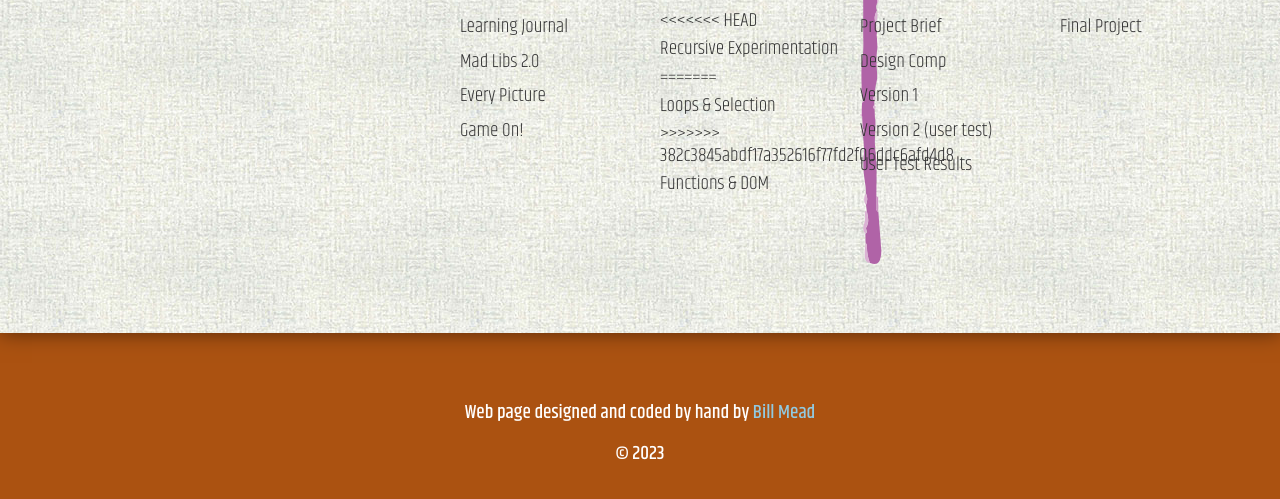
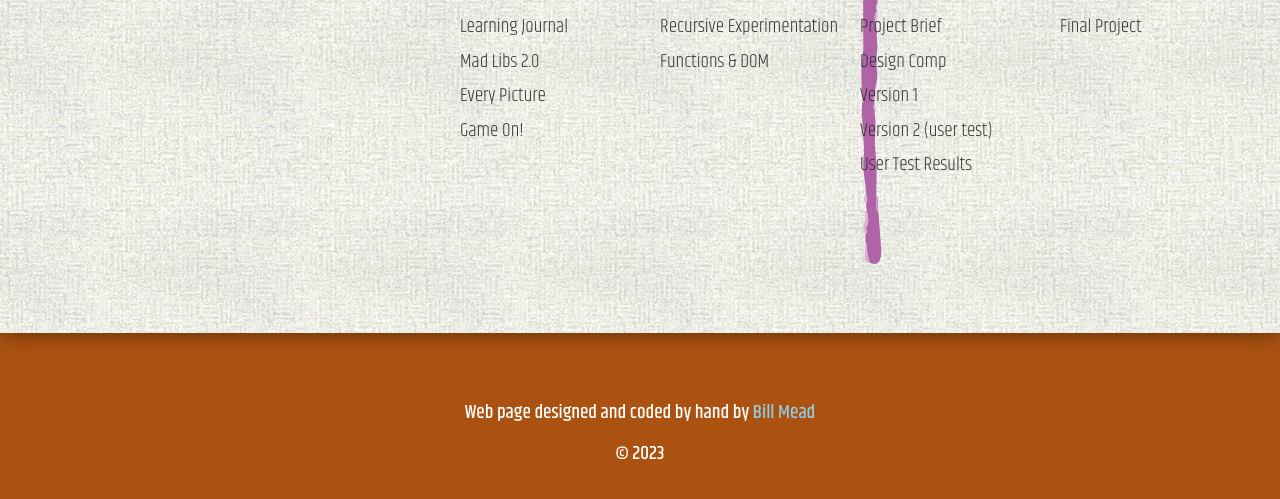
Before and after one commit to wmmeaducd/des157a-2023, a plain HTML site: page index.html in a window 1280 px wide. Shown: the part 283-782 px from the top of the page. Drawn offline with nearby package versions, Linux system fonts and the light colour scheme; a web font is replaced by a local one.

Commit message:
resolved conflicts

```diff
--- a/index.html
+++ b/index.html
@@ -34,11 +34,7 @@
             <section>
                 <h2>Experiments</h2>
                 <ul>
-<<<<<<< HEAD
                     <li><a href="exp1">Recursive Experimentation</a></li>
-=======
-                    <li><a href="exp1">Loops &amp; Selection</a></li>
->>>>>>> 382c3845abdf17a352616f77fd2f06ddc6afd4d8
                     <li><a href="#">Functions &amp; DOM</a></li>
                 </ul>
             </section>
```
